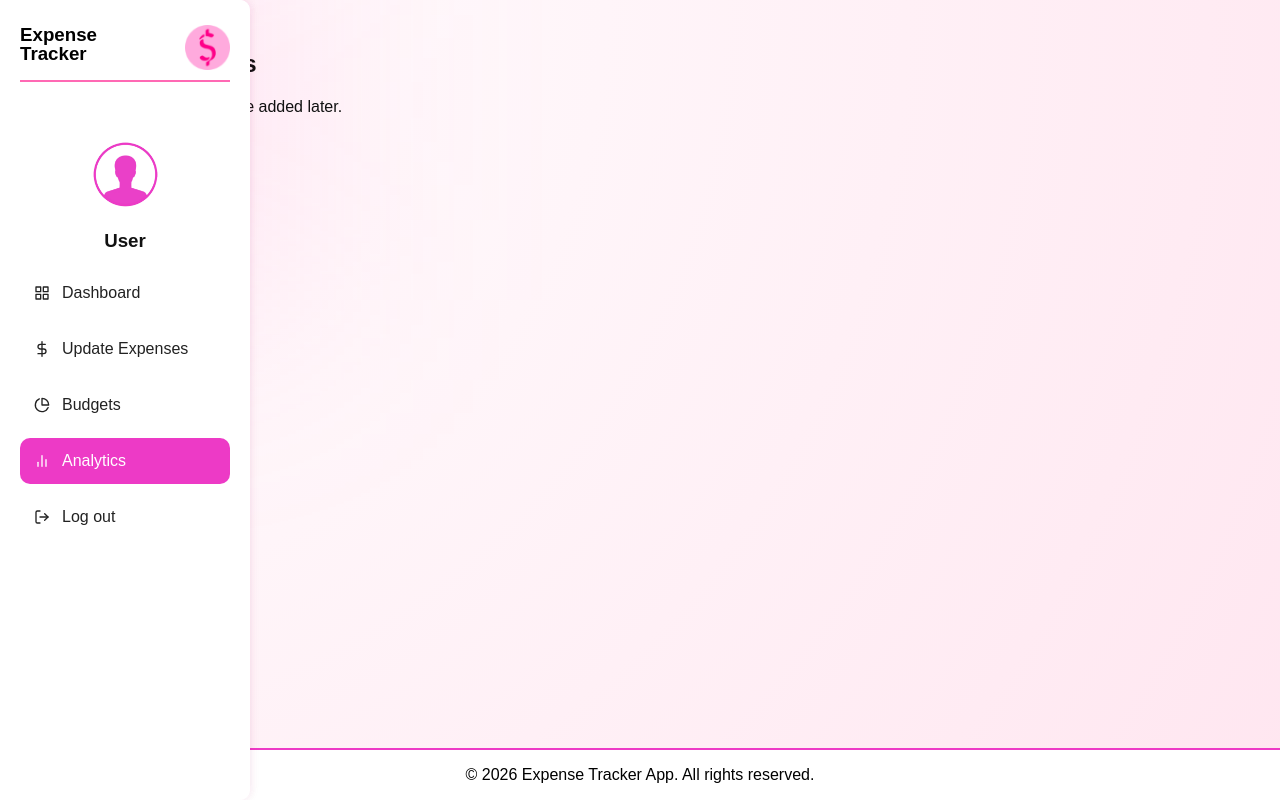
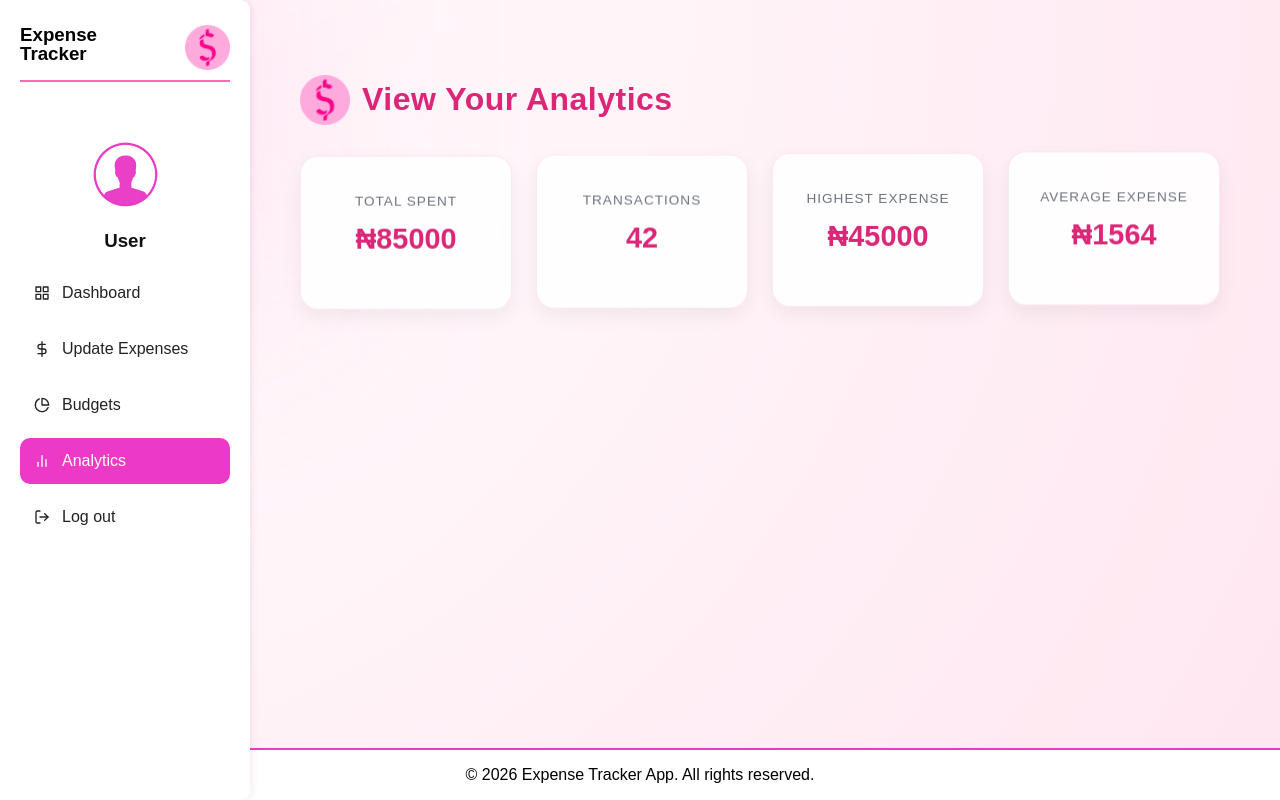
Before and after one commit to adeferanmi/Expense-Tracker, a Next.js app: page /analytics in a window 1280 px wide. Built offline with nearby package versions, Linux system fonts and the light colour scheme.

Commit message:
feat: create analytics summary cards

```diff
--- /dev/null
+++ b/app/(dashboard)/analytics/analytics.module.css
@@ -0,0 +1,117 @@
+.titleTextAnalytics {
+  color: #db2777;
+  font-weight: 700;
+  letter-spacing: 0.5px;
+}
+
+.titleContentAnalytics {
+  display: flex;
+  align-items: center;
+  gap: 12px;
+}
+
+/* GRID */
+.analyticsGrid {
+  display: grid;
+  grid-template-columns: repeat(auto-fit, minmax(100px, 1fr));
+  gap: 1.5rem;
+  margin-top: 1rem;
+}
+
+/* CARD */
+.analyticsCard {
+  background: rgba(255, 255, 255, 0.9);
+  border: 1px solid rgba(219, 39, 119, 0.1);
+  backdrop-filter: blur(10px);
+  padding: 1.5rem;
+  border-radius: 18px;
+  text-align: center;
+
+  position: relative;
+  overflow: hidden;
+
+  box-shadow: 0 8px 20px rgba(0, 0, 0, 0.06);
+  cursor: pointer;
+
+  transition: all 0.3s ease;
+
+  /* 👇 floating effect */
+  animation: floatCard 6s ease-in-out infinite;
+}
+
+/* floating motion */
+@keyframes floatCard {
+  0% {
+    transform: translateY(0px);
+  }
+  50% {
+    transform: translateY(-6px);
+  }
+  100% {
+    transform: translateY(0px);
+  }
+}
+
+.analyticsCard:nth-child(2) {
+  animation-delay: 0.5s;
+}
+
+.analyticsCard:nth-child(3) {
+  animation-delay: 1s;
+}
+
+.analyticsCard:nth-child(4) {
+  animation-delay: 1.5s;
+}
+
+/* TOP ACCENT LINE */
+.analyticsCard::before {
+  content: "";
+  position: absolute;
+  top: 0;
+  left: 0;
+  height: 4px;
+  width: 100%;
+  background: linear-gradient(90deg, #db2777, #f472b6);
+  transform: scaleX(0);
+  transform-origin: left;
+  transition: transform 0.3s ease;
+}
+
+/* HOVER EFFECT */
+.analyticsCard:hover {
+  animation-play-state: paused;
+  transform: translateY(-10px) scale(1.02);
+  box-shadow: 0 15px 35px rgba(219, 39, 119, 0.18);
+}
+
+.analyticsCard:hover::before {
+  transform: scaleX(1);
+}
+
+/* TITLE */
+.analyticsCard h3 {
+  font-size: 0.85rem;
+  font-weight: 500;
+  color: #6b7280;
+  text-transform: uppercase;
+  letter-spacing: 1px;
+}
+
+/* VALUE */
+.analyticsCard p {
+  font-size: 1.8rem;
+  margin-top: 0.5rem;
+  font-weight: 700;
+  color: #db2777;
+}
+
+/* OPTIONAL: subtle highlight for important numbers */
+.analyticsCard p span {
+  color: #db2777;
+}
+
+/* ACTIVE / CLICK FEEL (optional if clickable cards) */
+.analyticsCard:active {
+  transform: scale(0.98);
+}
--- a/app/(dashboard)/analytics/page.tsx
+++ b/app/(dashboard)/analytics/page.tsx
@@ -1,14 +1,60 @@
 "use client";
 import Navbar from "@/components/Navbar";
+import styles from "./analytics.module.css";
+import Image from "next/image";
 
 export default function Analytics(){
+    const analytics = {
+    totalExpenses: 85000,
+    totalTransactions: 42,
+    highestExpense: 45000,
+    averageExpense: 1564,
+    categoryBreakdown: [
+      { category: "Food", total: 34000 },
+      { category: "Transport", total: 18000 },
+      { category: "Shopping", total: 22000 },
+      { category: "Bills", total: 11000 },
+    ],
+    monthlyBreakdown: [
+      { month: "Jan", total: 12000 },
+      { month: "Feb", total: 15000 },
+      { month: "Mar", total: 10000 },
+      { month: "Apr", total: 18000 },
+      { month: "May", total: 25000 },
+    ],
+  };
     return(
-        <main>
-            <h2>Analytics</h2>
+        <main className="main-content">
+
+            <div className={styles.titleContentAnalytics}>
+                <Image src="/favicon.png" alt="logo" width={50} height={50}/>
+                <h1 className={styles.titleTextAnalytics}>View Your Analytics</h1>
+            </div>
 
             <Navbar/>
 
-            <p>Analytics to be added later.</p>
+      {/* STATS GRID */}
+            <section className={styles.analyticsGrid}>
+                <div className={styles.analyticsCard}>
+                <h3>Total Spent</h3>
+                <p>₦{analytics.totalExpenses}</p>
+                </div>
+
+                <div className={styles.analyticsCard}>
+                <h3>Transactions</h3>
+                <p>{analytics.totalTransactions}</p>
+                </div>
+
+                <div className={styles.analyticsCard}>
+                <h3>Highest Expense</h3>
+                <p>₦{analytics.highestExpense}</p>
+                </div>
+
+                <div className={styles.analyticsCard}>
+                <h3>Average Expense</h3>
+                <p>₦{analytics.averageExpense}</p>
+                </div>
+            </section>
         </main>
     );
 }
--- a/components/budgets/BudgetModal.tsx
+++ b/components/budgets/BudgetModal.tsx
@@ -2,7 +2,6 @@
 
 import { useEffect, useState } from "react";
 import styles from "./BudgetModal.module.css";
-import { FaSave } from "react-icons/fa";
 
 type Category = {
   name: string;
@@ -113,7 +112,7 @@ export default function BudgetModal({
             className={styles.saveBtn}
             onClick={handleSave}
           >
-            <FaSave/> Save Changes
+            Save Changes
           </button>
         </div>
       </div>
```
